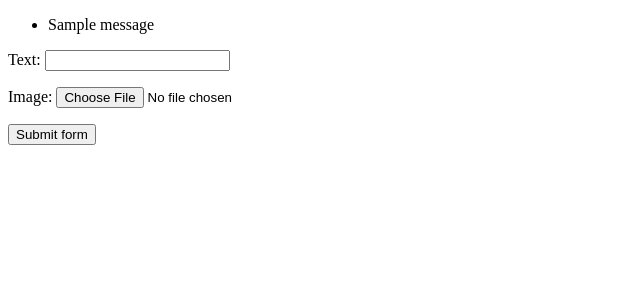
After one commit to Lisgevan/DJANGO-101-PROJECT, a Django app: page /post/ in a window 1280 px wide. The commit adds this page. Shown: the top 300 px of the page, without its empty margins (0-640 px from the left). Run offline with Django 3.2, Linux system fonts and the light colour scheme; one stand-in notice (Sample message) is shown; some libraries are stand-ins or nearby versions.

Commit message:
Adding a form and success message

```diff
--- /dev/null
+++ b/feed/forms.py
@@ -0,0 +1,6 @@
+from django import forms
+from django import forms
+
+class PostForm(forms.Form):
+    text = forms.CharField()
+    image = forms.FileField()
--- a/feed/urls.py
+++ b/feed/urls.py
@@ -1,8 +1,10 @@
 from django.urls import path
-from .views import HomePageView
+from .views import HomePageView, PostDetailView, AddPostView
 
 app_name = 'feed'
 
 urlpatterns = [
     path('', HomePageView.as_view(), name = 'index'),
+    path('detail/<int:pk>/', PostDetailView.as_view(), name = 'detail'),
+    path('post/', AddPostView.as_view(), name = 'post'),
 ]
--- a/feed/views.py
+++ b/feed/views.py
@@ -2,8 +2,10 @@
 #==>from django.shortcuts import render
 
 #for class based views
-from django.views.generic import TemplateView
+from django.views.generic import TemplateView, DetailView, FormView
+from django.contrib import messages
 
+from .forms import PostForm
 from.models import Post
 
 # Create your views here.
@@ -13,5 +15,27 @@ class HomePageView(TemplateView):
 
     def get_context_data(self, **kwargs):
         context = super().get_context_data(**kwargs)
-        context['posts'] = Post.objects.all()
+        context['posts'] = Post.objects.all().order_by('-id')
         return context
+
+class PostDetailView(DetailView):
+    template_name = "detail.html"
+    model = Post
+
+class AddPostView(FormView):
+    template_name = "new_post.html"
+    form_class = PostForm
+    success_url = "/"
+
+    def dispatch(self, request, *args, **kwargs):
+        self.request = request
+        return super().dispatch(request, *args, **kwargs)
+
+    def form_valid(self, form):
+        #Create a new post
+        new_object = Post.objects.create(
+            text=form.cleaned_data['text'],
+            image=form.cleaned_data['image'],
+        )
+        messages.add_message(self.request, messages.SUCCESS, 'Your post was successful')
+        return super().form_valid(form)
--- a/templates/base.html
+++ b/templates/base.html
@@ -11,8 +11,18 @@
         </title>
 </head>
 <body>
+
+    {% if messages %}
+        <ul class="messages">
+            {% for message in messages %}
+            <li{% if message.tags %} class="{{ message.tags }}"{% endif %}>{{ message }}</li>
+            {% endfor %}
+        </ul>
+    {% endif %}
+
     {% block body %}
     Default code goes here
     {% endblock body %}
+
 </body>
 </html>
--- /dev/null
+++ b/templates/new_post.html
@@ -0,0 +1,12 @@
+{% extends 'base.html' %}
+
+{% block title %}Upload a new image{% endblock title %}
+
+{% block body %}
+    <form method="POST" action="" enctype="multipart/form-data">
+        {% csrf_token %}
+        {{ form.as_p }}
+        <div>
+            <button type="submit">Submit form</button>
+        </div>
+{% endblock body %}
```
Also changed, not shown: templates/detail.html (added, +11 -0 lines), templates/home.html (+9 -4 lines), db.sqlite3, media/109655541_1584413711735138_1636433556920931194_n.jpg (added), media/XAPI.jpg (added), media/XAPI_4iPVHdq.jpg (added), media/project_19_377.PNG (added), 4 other files.
